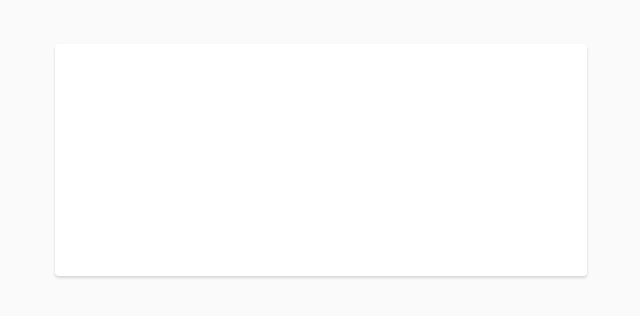
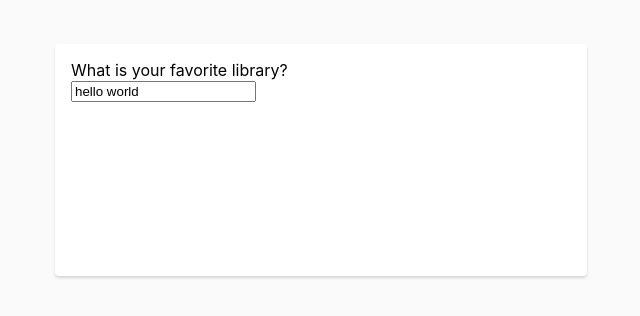
Before and after one commit to denniscual/react-components-a11y, a React (Create React App) app: page / in a window 1280 px wide. Shown: the top 316 px of the page, without its empty margins (319-959 px from the left). Built offline with nearby package versions, Linux system fonts and the light colour scheme.

Commit message:
chore(combobox): adding logic for opening and closing popup

```diff
--- a/src/App.tsx
+++ b/src/App.tsx
@@ -1,12 +1,12 @@
 import React from 'react'
 import styles from './App.module.css'
-import { Combobox } from './components/combobox'
+import { Sample as ComboboxSample } from './components/combobox'
 
 export default function App() {
   return (
     <div className={styles.Container}>
       <div className={styles.Content}>
-        <Combobox />
+        <ComboboxSample />
       </div>
     </div>
   )
--- a/src/components/combobox/Combobox.tsx
+++ b/src/components/combobox/Combobox.tsx
@@ -1,8 +1,20 @@
-import React, { RefObject, useRef, useState } from 'react'
+import React, {
+  createContext,
+  Dispatch,
+  MutableRefObject,
+  RefObject,
+  SetStateAction,
+  useContext,
+  useMemo,
+  useRef,
+  useState,
+} from 'react'
 import {
   forwardRefWithAs,
+  KEYBOARD_KEYS,
   useForkedRef,
   useIsomorphicLayoutEffect,
+  wrapEventHandler,
 } from '../../utils'
 import Portal from '../portal'
 
@@ -20,8 +32,18 @@ const Combobox = forwardRefWithAs<HTMLDivElement, {}, 'div'>(function Combobox({
   ...otherProps
 }) {
   const comboboxRef = useRef<HTMLDivElement | null>(null)
-  const [isOpen, setIsOpen] = useState(false)
+  const [isPopupOpen, setIsPopupOpen] = useState(false)
+
+  const comboboxInputRef = useRef<HTMLInputElement | null>(null)
+  const ctxValue = useMemo(
+    () => ({
+      isPopupOpenState: [isPopupOpen, setIsPopupOpen] as IsPopupOpenState,
+      comboboxInputRef,
+    }),
+    [comboboxInputRef, isPopupOpen]
+  )
   return (
+    <ComboboxContext.Provider value={ctxValue}>
       <Comp
         role="combobox"
         ref={comboboxRef}
@@ -30,12 +52,7 @@ const Combobox = forwardRefWithAs<HTMLDivElement, {}, 'div'>(function Combobox({
          * When the popup element is visible, aria-expanded is set to true. Note that elements with role combobox
          * have a default value for aria-expanded of false.
          * */
-      aria-expanded={false}
-      /**
-       * When a descendant of a listbox, grid, or tree popup is focused, DOM focus remains on the textbox and the
-       * textbox has aria-activedescendant set to a value that refers to the focused element within the popup.
-       * */
-      aria-activedescendant="option-1"
+        aria-expanded={isPopupOpen}
         /**
          * Specify what kind of autocomplete does the combobox do.
          * Soon, what we want is the "both" value. But for now just "none".
@@ -43,8 +60,22 @@ const Combobox = forwardRefWithAs<HTMLDivElement, {}, 'div'>(function Combobox({
         aria-autocomplete="none"
         {...otherProps}
       />
+    </ComboboxContext.Provider>
   )
 })
+
+const ComboboxContext = createContext<{
+  isPopupOpenState: IsPopupOpenState
+  comboboxInputRef: MutableRefObject<HTMLInputElement | null>
+}>({
+  isPopupOpenState: [false, () => {}],
+  comboboxInputRef: { current: null },
+})
+
+type IsPopupOpenState = [
+  isPopupOpen: boolean,
+  setIsPopupOpen: Dispatch<SetStateAction<boolean>>
+]
 
 /**
  *
@@ -55,12 +86,48 @@ const Combobox = forwardRefWithAs<HTMLDivElement, {}, 'div'>(function Combobox({
  *   2. List autocomplete with manual selection
  *   3. List autocomplete with automatic selection
  *   4. List with inline autocomplete
- *
  * */
 const ComboboxInput = forwardRefWithAs<HTMLInputElement, {}, 'input'>(
-  function ComboboxInput({ as: Comp = 'input', ...otherProps }) {
+  function ComboboxInput(
+    { as: Comp = 'input', onKeyDown, onFocus, onBlur, ...otherProps },
+    forwardRef
+  ) {
+    const {
+      isPopupOpenState: [, setIsPopupOpen],
+      comboboxInputRef,
+    } = useContext(ComboboxContext)
+
+    const ref = useForkedRef(comboboxInputRef, forwardRef)
+
+    const handleKeyDown: React.KeyboardEventHandler<HTMLInputElement> = (
+      event
+    ) => {
+      if (event.key === KEYBOARD_KEYS.ARROW_DOWN) {
+        setIsPopupOpen(true)
+      }
+    }
+
+    function handleFocus() {
+      setIsPopupOpen(true)
+    }
+
+    function handleBlur() {
+      /* setIsPopupOpen(false) */
+    }
+
     return (
       <Comp
+        ref={ref}
+        /**
+         * It is displayed when the Down Arrow key is pressed or the show button is activated,
+         * possibly with a dependency on the content of the textbox.
+         * */
+        onKeyDown={wrapEventHandler(onKeyDown, handleKeyDown)}
+        /**
+         * If the element receives focus, we shows the popup list.
+         * */
+        onFocus={wrapEventHandler(onFocus, handleFocus)}
+        onBlur={wrapEventHandler(onBlur, handleBlur)}
         /**
          *  TODO: This aria-controls must be included on the textbox if the listbox is displayed.
          *
@@ -68,6 +135,11 @@ const ComboboxInput = forwardRefWithAs<HTMLInputElement, {}, 'input'>(
          * that refers to the combobox popup element.
          * */
         aria-controls="combobox-list"
+        /**
+         * When a descendant of a listbox, grid, or tree popup is focused, DOM focus remains on the textbox and the
+         * textbox has aria-activedescendant set to a value that refers to the focused element within the popup.
+         * */
+        aria-activedescendant="option-1"
         type="text"
         {...otherProps}
       />
@@ -85,8 +157,14 @@ const ComboboxInput = forwardRefWithAs<HTMLInputElement, {}, 'input'>(
  *   - It is displayed if the value of the textbox is altered in a way that creates one or more partial matches to a suggested value.
  * */
 const ComboboxList = forwardRefWithAs<HTMLUListElement, {}, 'ul'>(
-  function ComboboxList({ as: Comp = 'ul', ...otherProps }) {
+  function ComboboxList({ as: Comp = 'ul', ...otherProps }, forwardRef) {
+    const {
+      isPopupOpenState: [isPopupOpen, setIsPopupOpen],
+      comboboxInputRef,
+    } = useContext(ComboboxContext)
     return (
+      <Popover targetRef={comboboxInputRef}>
+        {isPopupOpen && (
           <Comp
             id="combobox-list"
             /**
@@ -98,8 +176,11 @@ const ComboboxList = forwardRefWithAs<HTMLUListElement, {}, 'ul'>(
              * or is referenced by an aria-owns property on the listbox element.
              * */
             aria-owns=""
+            aria-hidden={true}
             {...otherProps}
-      />
+          ></Comp>
+        )}
+      </Popover>
     )
   }
 )
@@ -155,4 +236,4 @@ const Popover = forwardRefWithAs<
   )
 })
 
-export { Combobox as default, ComboboxInput, ComboboxList, ComboboxOption }
+export { Combobox, ComboboxInput, ComboboxList, ComboboxOption }
--- a/src/components/combobox/Sample.tsx
+++ b/src/components/combobox/Sample.tsx
@@ -1,9 +1,23 @@
 import React from 'react'
+import {
+  Combobox,
+  ComboboxInput,
+  ComboboxList,
+  ComboboxOption,
+} from './Combobox'
 
 export default function Sample() {
   return (
     <div>
-      <label>What is your favorite library?</label>
+      <label id="fav-library-combobox">What is your favorite library?</label>
+      <Combobox aria-labelledby="fav-library-combobox">
+        <ComboboxInput value="hello world" />
+        <ComboboxList>
+          <ComboboxOption>Reactjs</ComboboxOption>
+          <ComboboxOption>Vue</ComboboxOption>
+          <ComboboxOption>Svelte</ComboboxOption>
+        </ComboboxList>
+      </Combobox>
     </div>
   )
 }
--- a/src/components/combobox/index.ts
+++ b/src/components/combobox/index.ts
@@ -1,4 +1,5 @@
 import Sample from './Sample'
-import Combobox from './Combobox'
 
-export { Sample, Combobox }
+export * from './Combobox'
+
+export { Sample }
```
Lines whose indentation alone changed are shown as unchanged.
